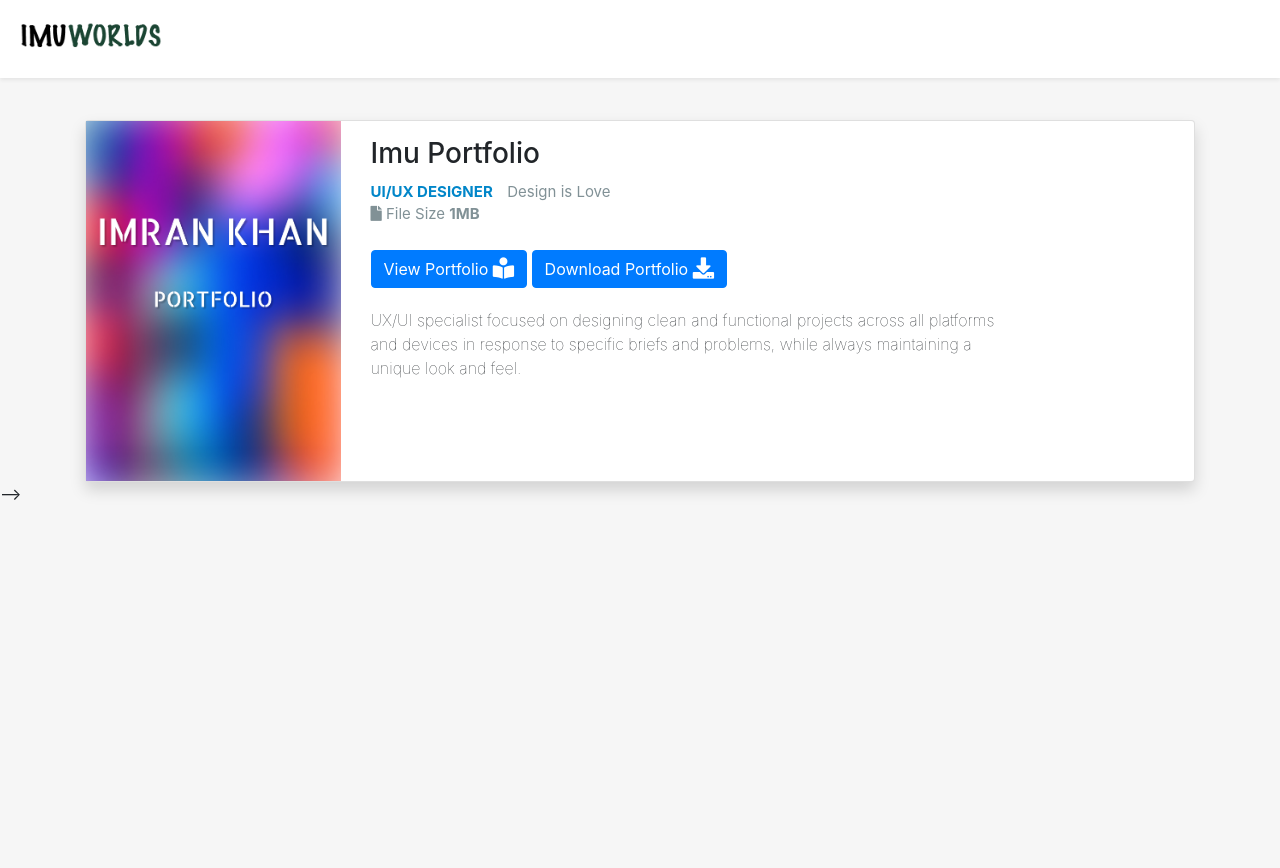
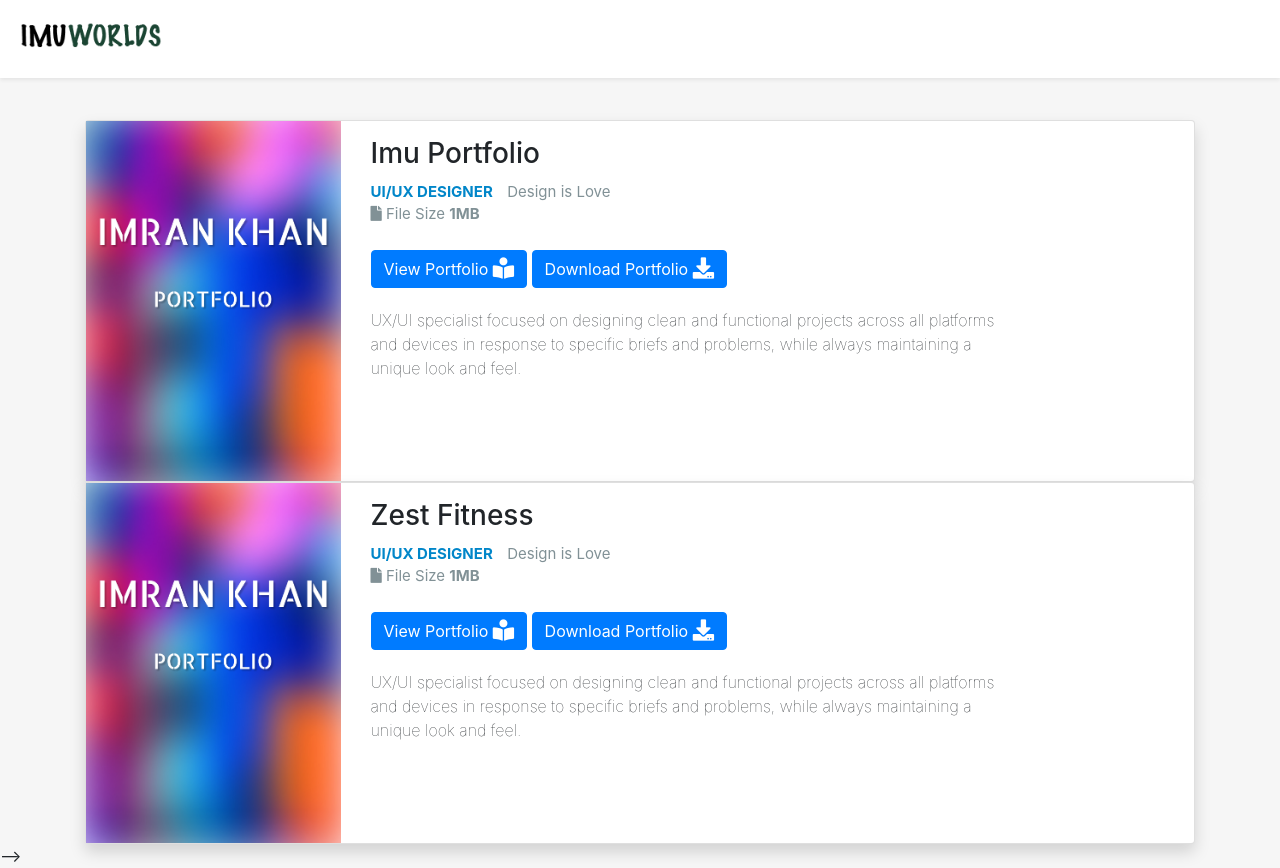
Before and after one commit to imumufid/flipbook, a plain HTML site: page index.html in a window 1280 px wide. Before the commit the page ends 800 px from the top, so only its background shows below. Drawn offline with nearby package versions, Linux system fonts and the light colour scheme.

Commit message:
index.html

```diff
--- a/index.html
+++ b/index.html
@@ -156,6 +156,42 @@
       </div>
     </div>
   </section>
+
+
+ <section class="info" id="info">
+    <div class="container">
+      <div class="card shadow">
+        <div class="row">
+          <div class="col-md-3">
+            <img src="images/book2/1.jpg" class="w-100 book-1">
+          </div>
+          <div class="col-md-7 mt-3">
+            <!-- Info -->
+            <h3 id="title">Zest Fitness</h3>
+            <p id="author" class="d-inline">UI/UX DESIGNER</p>
+            <p id="date" class="d-inline">Design is Love </p>
+            <p id="size"><i class="fas fa-file "></i> File Size <b>1MB</b></p>
+            <!-- Button -->
+            <div class="button">
+              <a id="read" class="btn btn-primary mt-2 text-white">View Portfolio <i
+                  class="fas fa-book-reader fa-lg"></i></a>
+              <a href="https://www.figma.com/proto/Fah8nJ9PikcmhAelBzDbU2/ZEST-FITNESS?node-id=95-521&starting-point-node-id=95%3A521" class="btn btn-primary mt-2 text-white" download>Download Portfolio <i
+                  class="fas fa-download fa-lg"></i></a>
+            </div>
+            <!-- Description -->
+            <p id="description">UX/UI specialist focused on designing clean and functional projects across all platforms
+              and devices in response to specific briefs and problems, while always maintaining a unique look and feel.
+            </p>
+          </div>
+        </div>
+      </div>
+    </div>
+  </section>
+
+
+
+
+
   <!-- END OF PDF INFORMATION -->
 
   <!-- Footer -->
```
